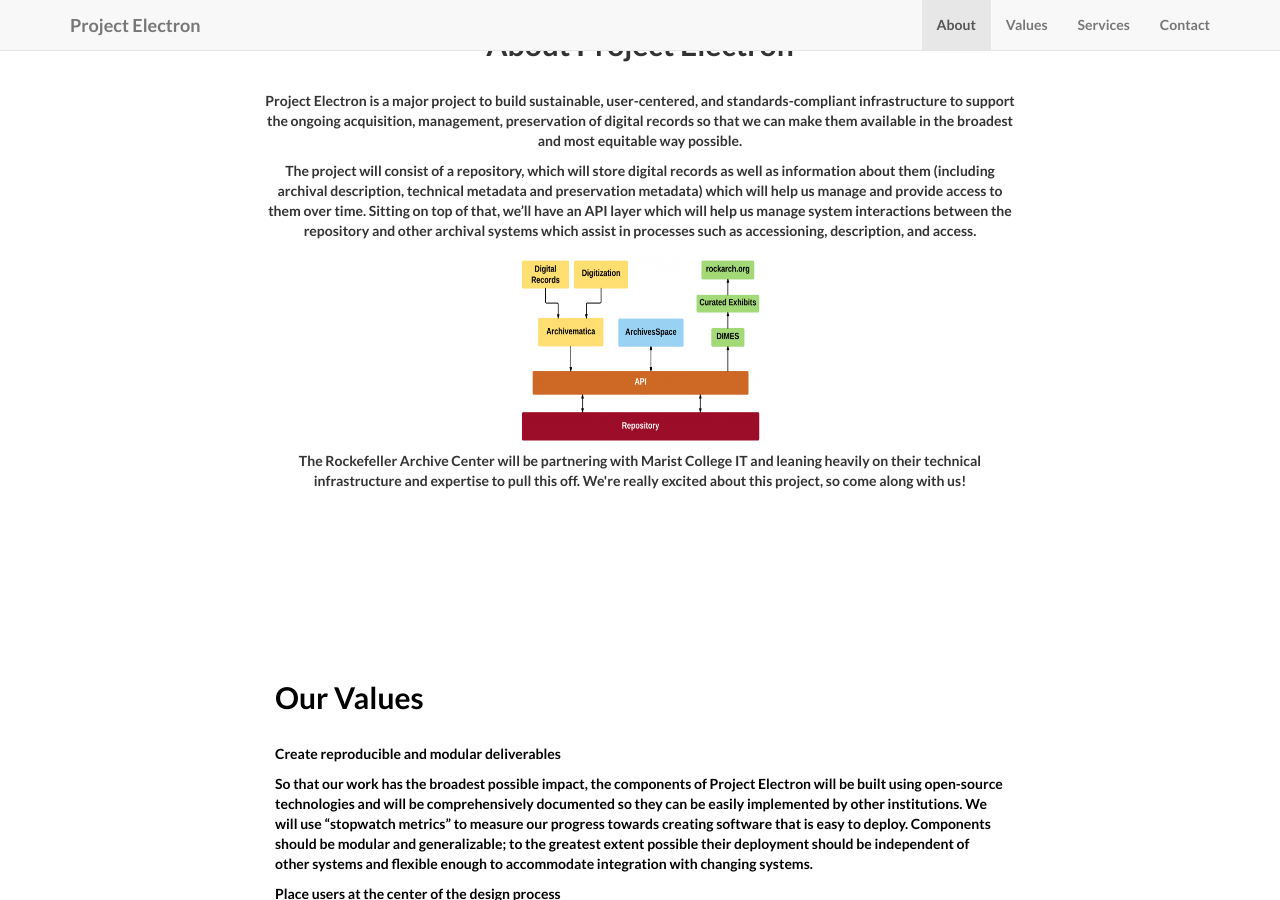
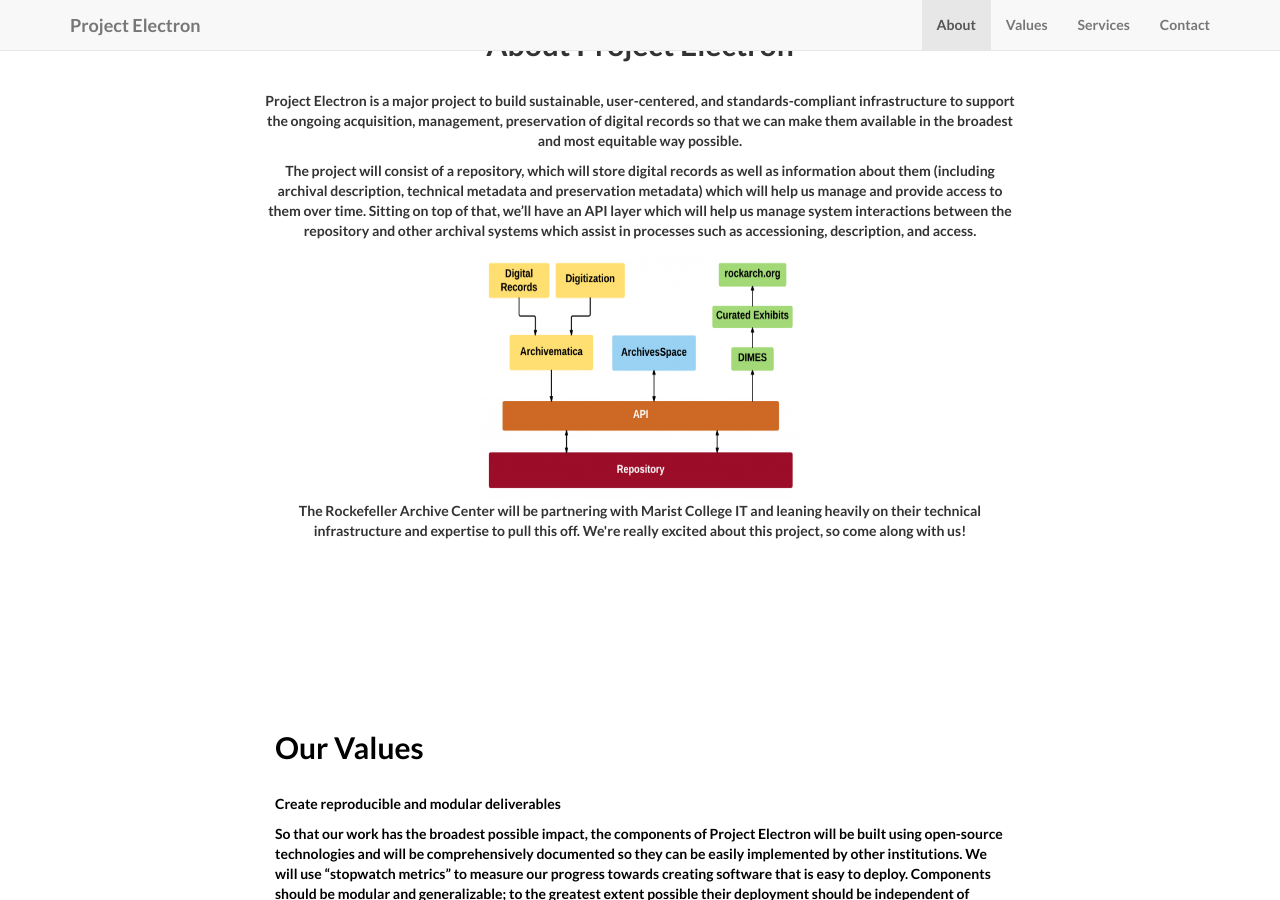
Before and after one commit to RockefellerArchiveCenter/project_electron, a Jekyll site: the page built from index.html, in a window 1280 px wide and 900 px high, scrolled down 809 px. Built offline with Jekyll 4.4.1, drawn with Linux system fonts in a browser that asks for light colours.

```diff
--- a/_includes/about.html
+++ b/_includes/about.html
@@ -7,7 +7,7 @@
           <br/>
             <p>Project Electron is a major project to build sustainable, user-centered, and standards-compliant infrastructure to support the ongoing acquisition, management, preservation of digital records so that we can make them available in the broadest and most equitable way possible.</p>
             <p>The project will consist of a repository, which will store digital records as well as information about them (including archival description, technical metadata and preservation metadata) which will help us manage and provide access to them over time. Sitting on top of that, we’ll have an API layer which will help us manage system interactions between the repository and other archival systems which assist in processes such as accessioning, description, and access.</p>
-            <img src="/project_electron/img/project_electron.png" alt="Project Electron outline" align="middle" style="width:250px;height:200px">
+            <img src="/project_electron/img/project_electron.png" alt="Project Electron outline" align="middle" style="width:320px;height:250px">
             <p>The Rockefeller Archive Center will be partnering with Marist College IT and leaning heavily on their technical infrastructure and expertise to pull this off. We're really excited about this project, so come along with us!</p>
             <br/>
           </div>
```
